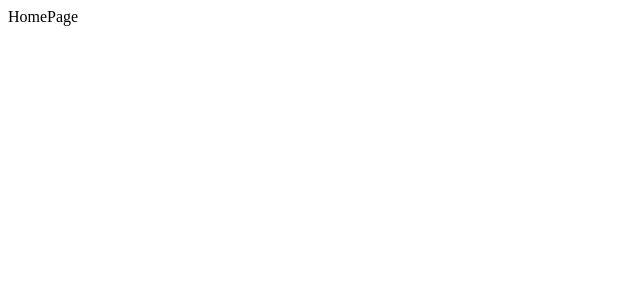
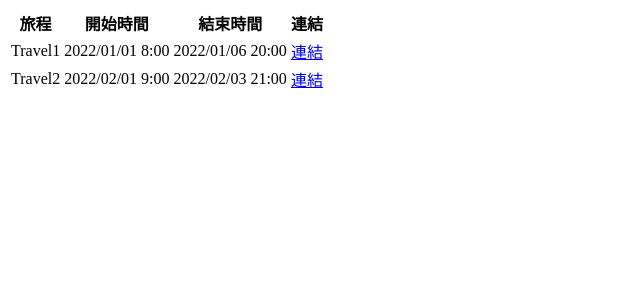
Before and after one commit to RhinoLee/travel_app_frontend, a Vue app: page / in a window 1280 px wide. Shown: the top 300 px of the page, without its empty margins (0-640 px from the left). Built offline with nearby package versions, Linux system fonts and the light colour scheme.

Commit message:
routes 設定 & 定義資料格式

```diff
--- a/package.json
+++ b/package.json
@@ -13,6 +13,7 @@
   },
   "devDependencies": {
     "@vitejs/plugin-vue": "^2.1.0",
+    "sass": "^1.49.8",
     "vite": "^2.7.13"
   }
 }
--- a/src/App.vue
+++ b/src/App.vue
@@ -1,5 +1,5 @@
 <script setup>
-// import { RouterLink, RouterView } from 'vue-router'
+import { RouterLink, RouterView } from 'vue-router'
 </script>
 
 <template>
@@ -7,5 +7,5 @@
   <RouterView />
 </template>
 
-<style>
+<style lang="scss">
 </style>
--- /dev/null
+++ b/src/components/TravelList.vue
@@ -0,0 +1,35 @@
+<script setup>
+import { useTravelStore } from "@/stores/travel"
+import { useRouter } from "vue-router"
+
+const router = useRouter()
+const store = useTravelStore()
+const gotoTravel = (travelId) => {
+  store.nowTravelId = travelId
+  router.push({
+    name: "Trips",
+    params: { travelId }
+  })
+}
+</script>
+
+<template>
+  <table>
+    <thead>
+      <tr>
+        <th>旅程</th>
+        <th>開始時間</th>
+        <th>結束時間</th>
+        <th>連結</th>
+      </tr>
+    </thead>
+    <tbody>
+      <tr v-for="travel in store.travelList" :key="travel.id">
+        <td>{{ travel.title }}</td>
+        <td>{{ travel.start_time }}</td>
+        <td>{{ travel.end_time }}</td>
+        <td><a href="javascript:;" @click="gotoTravel(travel.id)">連結</a></td>
+      </tr>
+    </tbody>
+  </table>
+</template>
--- a/src/router/index.js
+++ b/src/router/index.js
@@ -9,10 +9,20 @@ const router = createRouter({
       component: () => import('../views/HomePage.vue')
     },
     {
-      path: '/journey',
-      name: 'Journey',
-      component: () => import('../views/Journey.vue')
-    }
+      path: "/travel/:travelId",
+      name: "Trips",
+      component: () => import('../views/Trips.vue'),
+    },
+    // {
+    //   path: '/trips',
+    //   name: 'Trips',
+    //   component: () => import('../views/Trips.vue')
+    // },
+    {
+      path: '/trip/:tripId',
+      name: 'Trip',
+      component: () => import('../views/Trip.vue')
+    },
   ]
 })
 
--- /dev/null
+++ b/src/stores/travel.js
@@ -0,0 +1,101 @@
+import { defineStore } from "pinia";
+
+export const useTravelStore = defineStore({
+  id: "travel",
+  state: () => ({
+    travelList: [
+      {
+        id: 1,
+        title: "Travel1",
+        start_time: "2022/01/01 8:00",
+        end_time: "2022/01/06 20:00",
+      },
+      {
+        id: 2,
+        title: "Travel2",
+        start_time: "2022/02/01 9:00",
+        end_time: "2022/02/03 21:00",
+      },
+    ],
+    travel: {
+      id: 1,
+      title: "Travel1",
+      start_time: "2022/01/01 8:00",
+      end_time: "2022/01/06 20:00",
+      description: "整趟旅行心得",
+      intro: "intro",
+      trips: [
+        {
+          id: 1,
+          title: "Day1",
+          description: "當日心得",
+          intro: "當日簡介",
+          location: [
+            {
+              cate: "風景",
+              name: "test name",
+              rate: 5, // 5 顆星
+              description: "目的地心得",
+              intro: "intro",
+              photos: [
+                {
+                  id: 1,
+                  url: "https://picsum.photos/200/300"
+                },
+                {
+                  id: 2,
+                  url: "https://picsum.photos/200/300"
+                },
+                {
+                  id: 3,
+                  url: "https://picsum.photos/200/300"
+                },
+              ],
+              latlng: {
+                lat: 23.9739881,
+                lng: 120.9798175,
+              },
+            },
+            {
+              cate: "餐廳",
+              name: "test name 2",
+              rate: 3, // 3 顆星
+              description: "目的地心得",
+              intro: "intro",
+              photos: [
+                {
+                  id: 1,
+                  url: "https://picsum.photos/200/300"
+                },
+                {
+                  id: 2,
+                  url: "https://picsum.photos/200/300"
+                },
+              ],
+              latlng: {
+                lat: 23.9584187,
+                lng: 121.1169667,
+              },
+            },
+          ],
+        },
+      ],
+    },
+    nowTravelId: null,
+    nowTripId: null,
+  }),
+  getters: {
+    // doubleCount: (state) => state.counter * 2
+    trip: (state) => {
+      return state.travel.trips.filter(trip => {
+        return trip.id === state.nowTripId
+        console.log(trip.id === state.nowTripId);
+      })[0]
+    }
+  },
+  actions: {
+    // increment() {
+    //   this.counter++
+    // }
+  },
+});
--- a/src/views/HomePage.vue
+++ b/src/views/HomePage.vue
@@ -1,6 +1,10 @@
 <script setup>
+import TravelList from "../components/TravelList.vue";
+components: {
+  TravelList
+}
 </script>
 
 <template>
-  <div>HomePage</div>
+  <TravelList></TravelList>
 </template>
--- a/src/views/Journey.vue
+++ /dev/null
@@ -1,8 +0,0 @@
-<template>
-  <div class="about">
-    <h1>This is the travel page</h1>
-  </div>
-</template>
-
-<style>
-</style>
--- /dev/null
+++ b/src/views/Trip.vue
@@ -0,0 +1,34 @@
+<script setup>
+import { onMounted } from "vue"
+import { useRoute } from "vue-router"
+import { useTravelStore } from '@/stores/travel'
+import { storeToRefs } from 'pinia'
+
+const route = useRoute()
+const store = useTravelStore()
+const { trip } = storeToRefs(store)
+
+onMounted(() => {
+  store.nowTripId = Number(route.params.tripId)
+})
+
+</script>
+
+<template>
+  <h1>Trip</h1>
+  <div v-if="trip">
+    <h1>旅程： {{ trip.title }}</h1>
+    <div>簡介： {{ trip.intro }}</div>
+    <div>心得：{{ trip.description }}</div>
+    <div v-for="(location, idx) in trip.location" :key="idx">
+      <div>評價: {{ location.rate }}</div>
+      <div>圖片集：</div>
+      <div>
+        <img v-for="photo in location.photos" :key="photo.id" :src="photo.url">
+      </div>
+    </div>
+  </div>
+</template>
+
+<style>
+</style>
--- /dev/null
+++ b/src/views/Trips.vue
@@ -0,0 +1,33 @@
+<script setup>
+import { useTravelStore } from '@/stores/travel'
+import { useRouter } from "vue-router"
+
+const router = useRouter()
+const store = useTravelStore()
+
+const travel = store.travel
+const trips = travel.trips
+
+const gotoTrip = (tripId) => {
+  store.nowTripId = tripId
+  router.push({
+    name: "Trip",
+    params: { tripId }
+  })
+}
+
+</script>
+<template>
+  <h1>Trips</h1>
+  <div class="trip" v-for="trip in trips" :key="trip.id">
+    <a href="javascript:;" @click="gotoTrip(trip.id)">
+      <div>旅程： {{ trip.title }}</div>
+      <div>簡介： {{ trip.intro }}</div>
+    </a>
+
+    <hr>
+  </div>
+</template>
+
+<style lang="scss">
+</style>
```
Also changed, not shown: src/stores/counter.js (deleted, +0 -16 lines), 2 other files (tests, documents, lock files or other folders).
